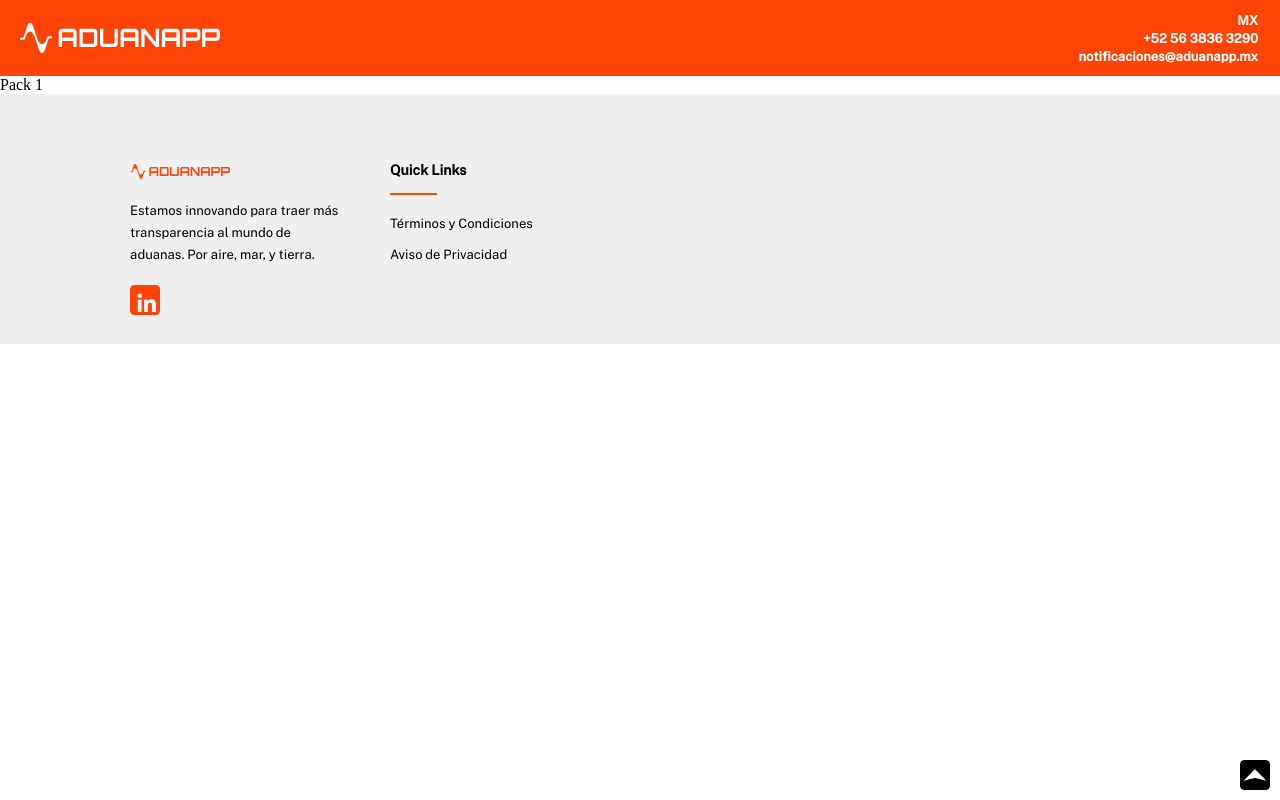
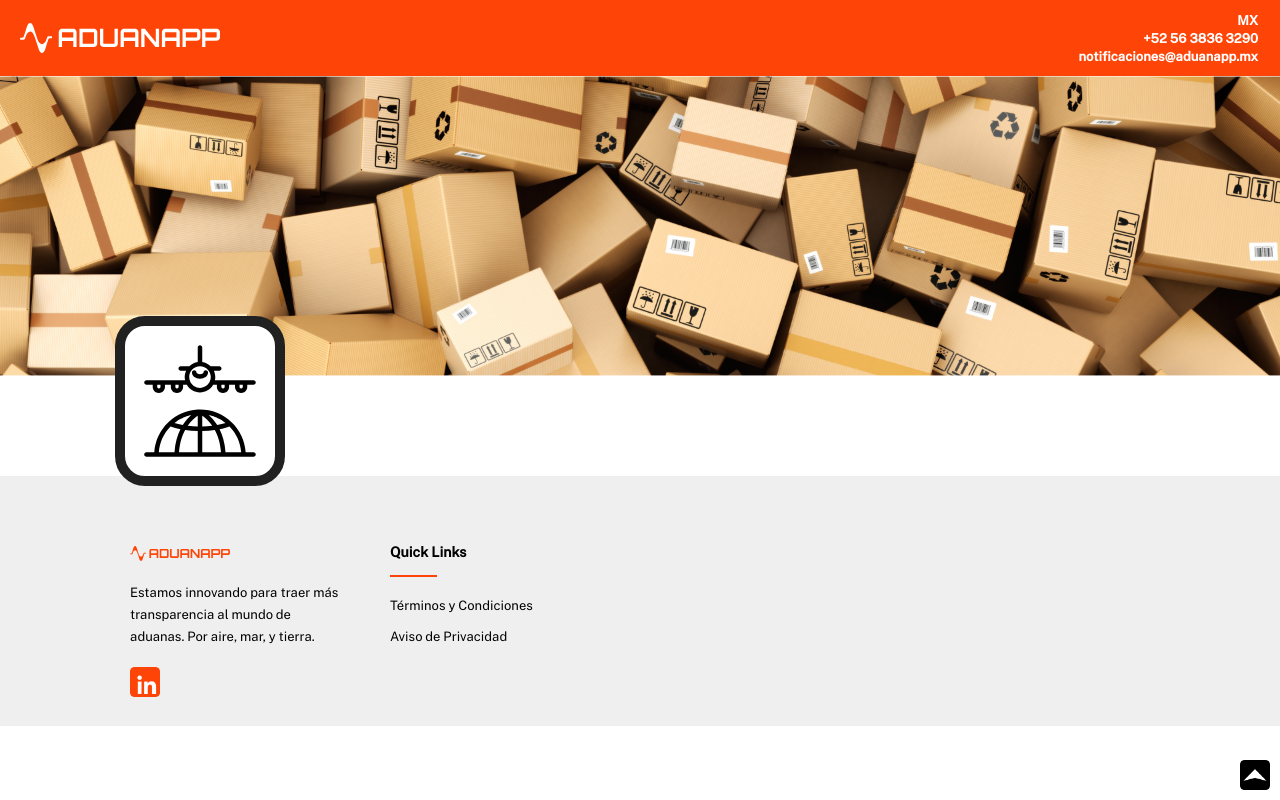
Before and after one commit to victorgallegosc/aduanappShop, a React (Vite) app: page /details1 in a window 1280 px wide. Built offline with nearby package versions, Linux system fonts and the light colour scheme.

Commit message:
Create component for the service details

```diff
--- a/src/pages/PackDetails/pack1/Pack1Details.module.css
+++ b/src/pages/PackDetails/pack1/Pack1Details.module.css
@@ -0,0 +1,18 @@
+.iconDiv {
+    display: flex;
+    align-items: center;
+    justify-content: center;
+
+    position: absolute;
+    top: 260px;
+    left: 200px;
+    transform: translateX(-50%);
+
+    background-color: white;
+    border: 10px solid #212121;
+    border-radius: 30px;
+    margin-top: -20px;
+    height: fit-content;
+    width: fit-content;
+    z-index: 10;
+}
--- a/src/pages/PackDetails/pack1/pack1.tsx
+++ b/src/pages/PackDetails/pack1/pack1.tsx
@@ -1,11 +1,26 @@
 import React from "react";
+import styles from "./Pack1Details.module.css"
+import headerImage from "../../../assets/img/pack1.png"
+import icon from "../../../assets/icons/icon1.svg"
+
+// En este componente, aparece una linea blanca de 1px entre el Header y este componente
 
 const Pack1Details: React.FC = () => {
     return (
-        <div>
-            <p>Pack 1</p>
+        <div style={{ height: "400px", position: "relative" }}>
+            <img
+                src={headerImage}
+                style={{
+                    height: "fit-content",
+                    width: "100%",
+                    objectFit: "cover",
+                }}
+            ></img>
+            <div className={styles.iconDiv}>
+                <img src={icon} style={{ width: "150px" }}></img>
+            </div>
         </div>
-    )
+    );
 }
 
 export default Pack1Details;
```
Also changed, not shown: src/assets/img/pack1.png (added).
